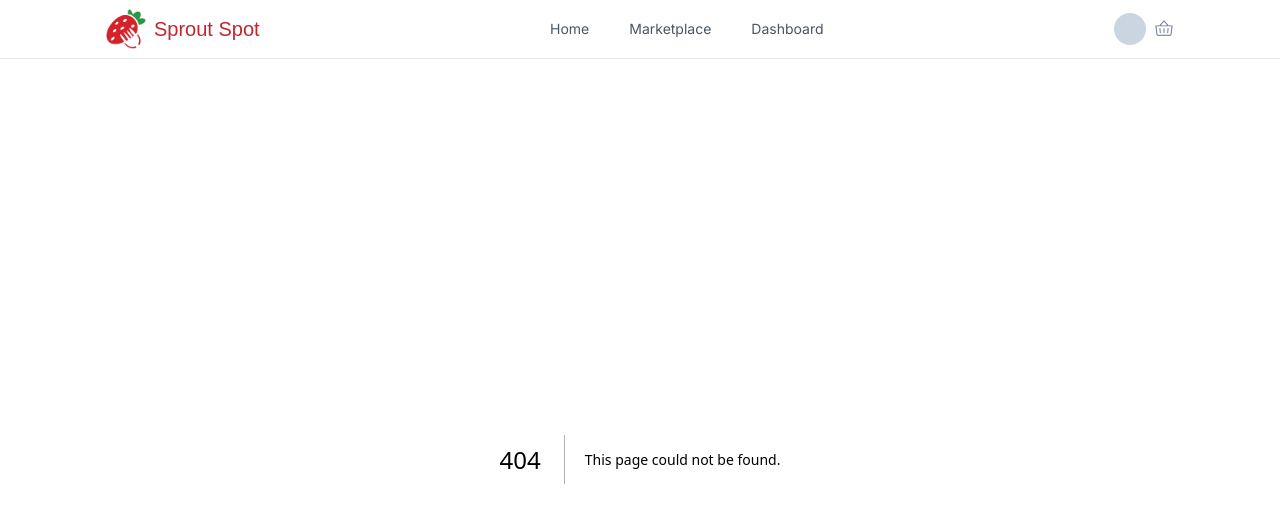
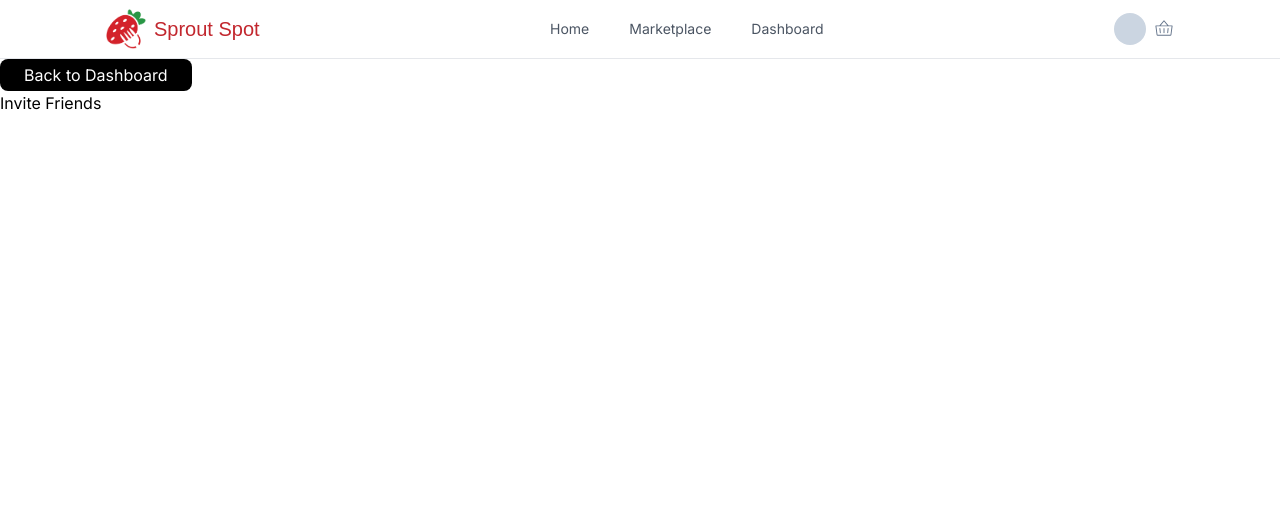
Before and after one commit to marcusgeorgievski/sprout-spot, a Next.js app: page /dashboard/friends in a window 1280 px wide. Before the commit this address had no page. Shown: the top 522 px of the page. Built offline with nearby package versions, Linux system fonts and the light colour scheme; a web font is replaced by a local one.

Commit message:
Create page.js

```diff
--- /dev/null
+++ b/src/app/dashboard/friends/page.js
@@ -0,0 +1,21 @@
+"use client"
+
+import React from "react"
+import Link from "next/link"
+
+export default function friends() {
+    return (
+        <div>
+            <Link
+                href={"/dashboard"}
+                className="inline-block px-6 py-1 text-white bg-black rounded-lg font-lg hover:bg-neutral-700"
+            >
+                Back to Dashboard
+            </Link>
+
+            <h2 className="text-black">
+                Invite Friends
+            </h2>
+        </div>
+    )
+}
```
